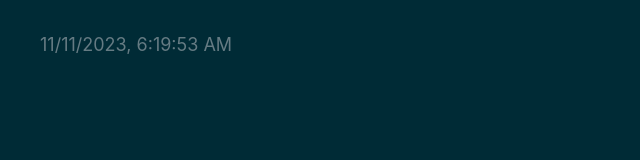
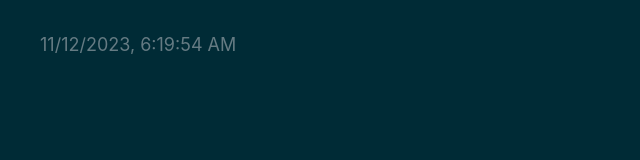
Before and after one commit to web3cave/10-Bankless, a plain HTML site: page index.html in a window 1280 px wide. Shown: the full height of the page, 0-640 px from the left. Drawn offline with Linux system fonts and the light colour scheme.

Commit message:
deploy: 3e1c2b240a0a230ee513abe12c8a84b27938edab

```diff
--- a/index.html
+++ b/index.html
@@ -54,8 +54,8 @@
     <!-- %after-body-begin.html% -->
 
     <footer>
-      <a class="footer-link" href="https://github.com/web3cave/10-Bankless/actions/runs/6832598909">
-        <time id="build-timestamp" datetime="2023-11-11T06:19:53.794Z">2023-11-11T06:19:53.794Z</time>
+      <a class="footer-link" href="https://github.com/web3cave/10-Bankless/actions/runs/6839050864">
+        <time id="build-timestamp" datetime="2023-11-12T06:19:54.883Z">2023-11-12T06:19:54.883Z</time>
       </a>
       <a class="footer-link" href="https://github.com/osmoscraft/osmosfeed">osmosfeed 1.15.1</a>
     </footer>
```
Also changed, not shown: 1 other file.
